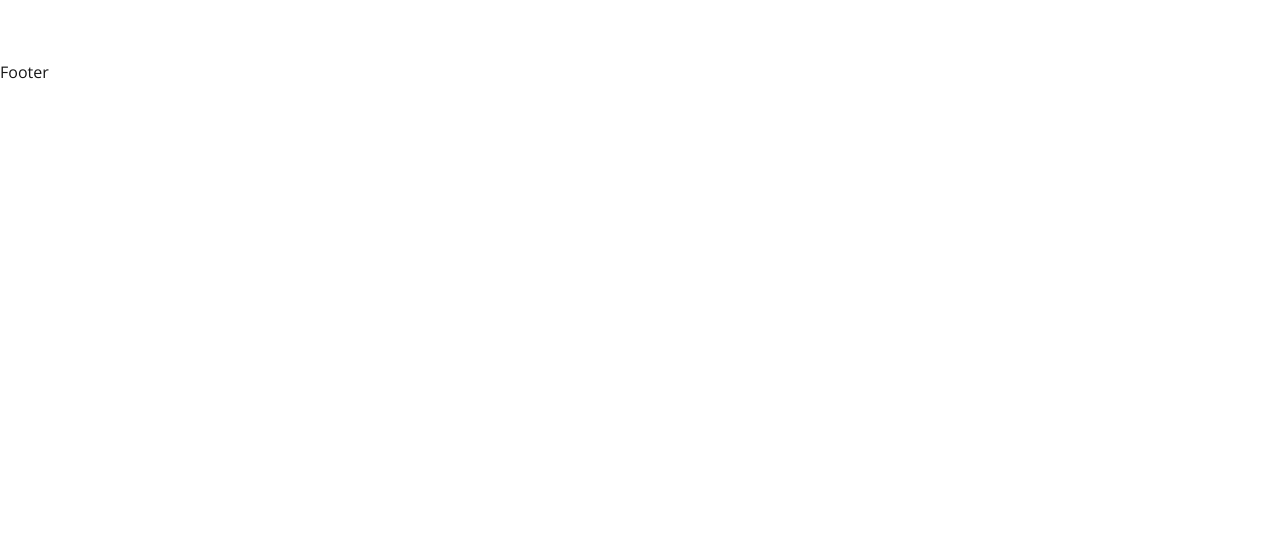
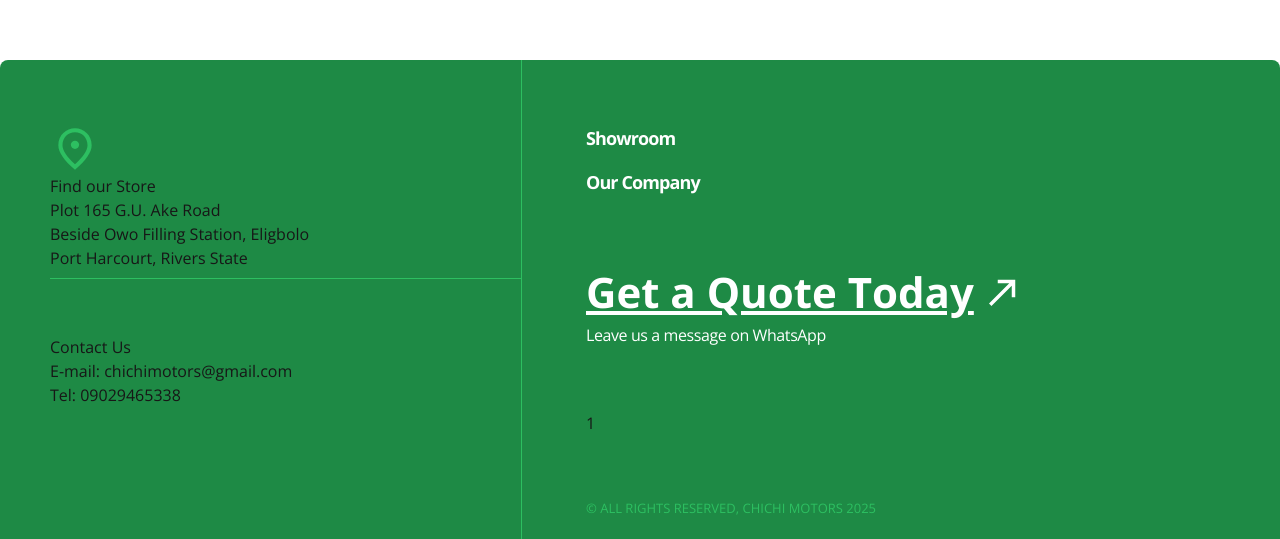
Before and after one commit to HenryAgu/Chichi-Motors, a Next.js app: page /contact in a window 1280 px wide. Shown: the part 740-1279 px from the top of the page. Before the commit the page ends 824 px from the top, so only its background shows below. Built offline with nearby package versions, Linux system fonts and the light colour scheme.

Commit message:
feat: footer structure

```diff
--- a/src/components/shared/Footer.tsx
+++ b/src/components/shared/Footer.tsx
@@ -1,9 +1,97 @@
-import React from 'react'
+import Image from "next/image";
+import Link from "next/link";
+import React from "react";
+
+interface Navigation {
+  title: string;
+  path: string;
+}
+
+const navigation: Navigation[] = [
+  {
+    title: "showroom",
+    path: "/showroom",
+  },
+  {
+    title: "Our company",
+    path: "/our-company",
+  },
+];
 
 const Footer = () => {
   return (
-    <div>Footer</div>
-  )
-}
+    <footer className="bg-brand-green-100 rounded-tl-lg rounded-tr-lg">
+      <div className="px-[50px] flex">
+        <div className="basis-[40%] border-r flex flex-col border-brand-green-200 pt-16 pb-5">
+          <div className="border-b border-brand-green-200 pb-2">
+            <Image
+              src="/images/location.svg"
+              width={50}
+              height={50}
+              className="h-[50px] w-[50px]"
+              alt="icon"
+            />
+            <p>Find our Store</p>
+            <span>
+              Plot 165 G.U. Ake Road <br /> Beside Owo Filling Station, Eligbolo
+              <br /> Port Harcourt, Rivers State
+            </span>
+          </div>
+          <div className="pt-14">
+            <p>Contact Us</p>
+            <span>
+              E-mail: chichimotors@gmail.com <br />
+              Tel: 09029465338
+            </span>
+          </div>
+        </div>
+        <div className="basis-[60%] pt-16 pl-16 pb-5 flex flex-col gap-y-16">
+          <div className="flex flex-col gap-y-4">
+            {navigation.map((item) => (
+              <Link
+                href={item.path}
+                className="font-bold text-white text-lg tracking-tighter capitalize"
+                key={item.title}
+              >
+                {item.title}
+              </Link>
+            ))}
+          </div>
+          <div className="flex flex-col">
+            <Link href="/contact" className="flex items-center gap-x-2">
+              <span
+                className="text-[42px] font-bold text-white underline"
+              >
+                Get a Quote Today
+              </span>
+              <svg
+                width="42"
+                height="42"
+                viewBox="0 0 42 42"
+                fill="none"
+                xmlns="http://www.w3.org/2000/svg"
+              >
+                <g clip-path="url(#clip0_123_275)">
+                  <path
+                    d="M15.75 8.75V12.25H27.2825L7 32.5325L9.4675 35L29.75 14.7175V26.25H33.25V8.75H15.75Z"
+                    fill="white"
+                  />
+                </g>
+                <defs>
+                  <clipPath id="clip0_123_275">
+                    <rect width="42" height="42" fill="white" />
+                  </clipPath>
+                </defs>
+              </svg>
+            </Link>
+            <span className="text-base text-white font-normal tracking-tight">Leave us a message on WhatsApp</span>
+          </div>
+          <div className="">1</div>
+          <p className="text-brand-green-200 text-[13px] font-normal">© ALL RIGHTS RESERVED, CHICHI MOTORS 2025</p>
+        </div>
+      </div>
+    </footer>
+  );
+};
 
-export default Footer
+export default Footer;
--- a/src/components/shared/Navbar.tsx
+++ b/src/components/shared/Navbar.tsx
@@ -21,7 +21,7 @@
 const Navbar = () => {
   return (
     <section className="shadow-custom fixed top-0 left-0 right-0 z-50 bg-[#FBFBFB]">
-      <div className="flex items-center justify-between py-5 px-[50px]">
+      <div className="flex items-center container mx-auto justify-between py-5 px-[50px]">
         <div className="flex items-center gap-x-12">
           <Link href="/" className="">
             <Image
--- a/tailwind.config.ts
+++ b/tailwind.config.ts
@@ -14,6 +14,7 @@
         brand:{
           green:{
             100: "#1E8A45",
+            200: "#2DBF61",
           },
         },
       },
```
Also changed, not shown: public/images/location.svg (added).
